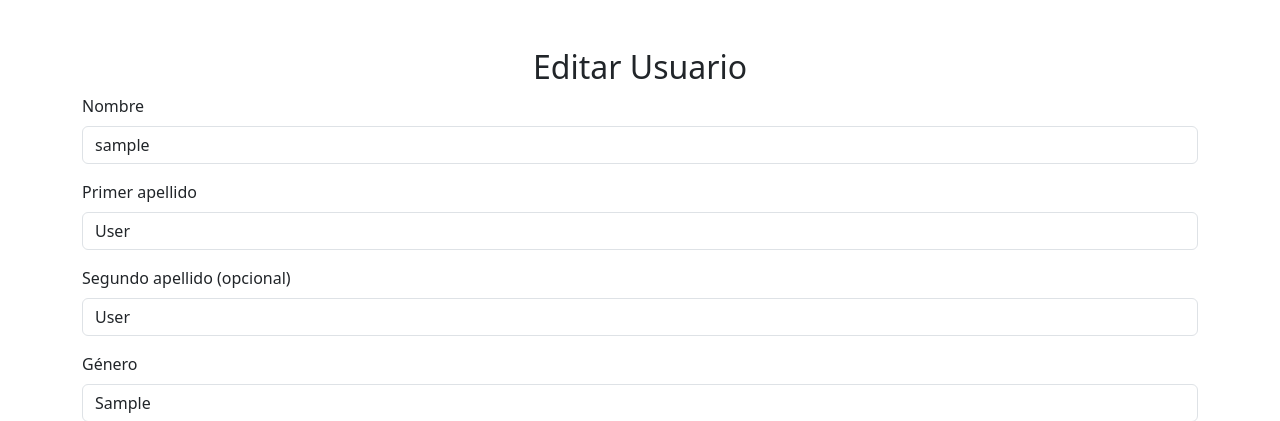
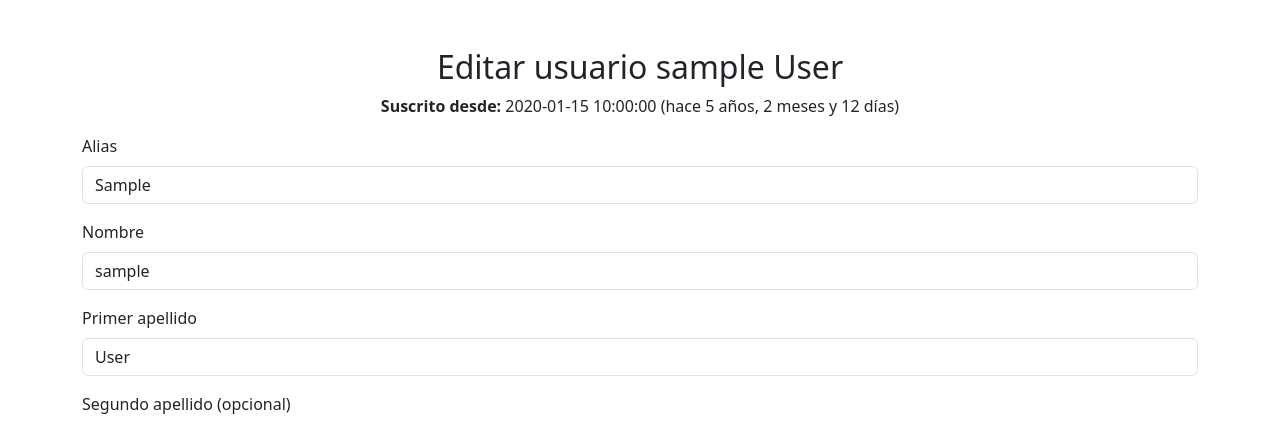
Before and after one commit to Alazib/proyectoDAW, a PHP site: page /admin_edit_user.php?id=1 in a window 1280 px wide. Shown: the top 421 px of the page. Run offline with PHP 8.4, Linux system fonts and the light colour scheme; tables that the repository leaves empty or names only in its code hold one stand-in row (values such as "Sample post").

Commit message:
feat: Add subscription info

```diff
--- a/admin_edit_user.php
+++ b/admin_edit_user.php
@@ -2,7 +2,6 @@
 session_start();
 require("database.php");
 $con = conectar();
-
 
 
 // Verificar si se recibió un ID por GET
@@ -11,12 +10,22 @@ if (!isset($_GET['id']) || empty($_GET['id'])) {
     die("ID de usuario no proporcionado.");
 }
 
+// Obtener id del usuario a través de la URL
 $id_user = $_GET['id'];
 $id_user = mysqli_real_escape_string($con, $id_user); // Seguridad contra SQL Injection
 
 
 // Obtener datos del usuario
 $user = getUser($con, $id_user);
+
+
+$subscription_date = $user['subscription_date'];
+
+$datetime1 = new DateTime($subscription_date);
+$datetime2 = new DateTime();
+$interval = $datetime1->diff($datetime2);
+
+$time_elapsed = $interval->y . " años, " . $interval->m . " meses y " . $interval->d . " días";
 
 // Verificar si el usuario existe
 if (!$user) {
@@ -66,22 +75,33 @@ if ($_SERVER["REQUEST_METHOD"] == "POST") {
 
 <!DOCTYPE html>
 <html lang="es">
+
 <head>
     <meta charset="UTF-8">
     <meta name="viewport" content="width=device-width, initial-scale=1.0">
     <title>Editar Usuario</title>
     <link href="https://cdn.jsdelivr.net/npm/bootstrap@5.3.0/dist/css/bootstrap.min.css" rel="stylesheet">
 </head>
+
 <body>
 
     <div class="container mt-5">
-    <h2 class="text-center">Editar Usuario</h2>
+        <h2 class="text-center">Editar usuario <?= htmlspecialchars($user['user_name']); ?> <?= htmlspecialchars($user['user_last_name_1']); ?></h2>
+
+        <div class="mb-3 text-center">
+            <p><strong>Suscrito desde:</strong> <?= $subscription_date ?> (hace <?= $time_elapsed ?>)</p>
+        </div>
 
         <form method="post">
 
+            <div class="mb-3" for="alias">
+                <label class="form-label">Alias</label>
+                <input type="text" name="alias" class="form-control" value="<?= htmlspecialchars($user['alias']); ?>" required>
+            </div>
+
             <div class="mb-3">
                 <label class="form-label" for='user_name'>Nombre</label>
-            <input type="text" name="user_name" class="form-control" value=<?= htmlspecialchars($user['user_name']);?> required>
+                <input type="text" name="user_name" class="form-control" value=<?= htmlspecialchars($user['user_name']); ?> required>
             </div>
 
             <div class="mb-3" for="user_last_name_1">
@@ -100,18 +120,16 @@ if ($_SERVER["REQUEST_METHOD"] == "POST") {
                     <?php
                     $genders = getAllGenders($con);
 
-                        if($user['id_gender']){
+                    if ($user['id_gender']) {
 
-                         $gender = getGender($con, $user['id_gender'] );
-                         echo '<option value="' . $user['id_gender'] . '">' . $gender['gender'] . '</option>';
-
-                        } else{
+                        $gender = getGender($con, $user['id_gender']);
+                    } else {
                         echo '<option>Seleccione un género </option>';
                     }
 
-                        while($row = mysqli_fetch_assoc($genders)){
+                    while ($row = mysqli_fetch_assoc($genders)) {
 
-                            if($user['id_gender'] != $row['id_gender'] ) {
+                        if ($user['id_gender'] != $row['id_gender']) {
 
                             echo '<option value="' . $row['id_gender'] . '">' . $row['gender'] . '</option>';
                         }
@@ -126,18 +144,17 @@ if ($_SERVER["REQUEST_METHOD"] == "POST") {
                     <?php
                     $countries = getAllCountries($con);
 
-                        if($user['id_country']){
+                    if ($user['id_country']) {
 
-                         $country = getCountry($con, $user['id_country'] );
+                        $country = getCountry($con, $user['id_country']);
                         echo '<option value="' . $user['id_country'] . '">' . $country['country'] . '</option>';
-
-                        } else{
+                    } else {
                         echo '<option>Seleccione un país </option>';
                     }
 
-                        while($row = mysqli_fetch_assoc($countries)){
+                    while ($row = mysqli_fetch_assoc($countries)) {
 
-                            if($user['id_country'] != $row['id_country'] ) {
+                        if ($user['id_country'] != $row['id_country']) {
 
                             echo '<option value="' . $row['id_country'] . '">' . $row['country'] . '</option>';
                         }
@@ -147,7 +164,7 @@ if ($_SERVER["REQUEST_METHOD"] == "POST") {
                 </select>
             </div>
             <div class="mb-3" for="user_birth_date">
-            <label class="form-label" >Fecha de nacimiento:</label>
+                <label class="form-label">Fecha de nacimiento:</label>
 
                 <?php
                 if ($user["user_birth_date"]) {
@@ -160,11 +177,6 @@ if ($_SERVER["REQUEST_METHOD"] == "POST") {
             </br>
             </br>
 
-        <div class="mb-3" for="alias">
-            <label class="form-label">Alias</label>
-            <input type="text" name="alias" class="form-control" value="<?= htmlspecialchars($user['alias']); ?>" required>
-        </div>
-
             <div class="mb-3">
                 <label class="form-label">Correo Electrónico</label>
                 <input type="email" name="email" class="form-control" value="<?= htmlspecialchars($user['email']); ?>" required>
@@ -176,7 +188,7 @@ if ($_SERVER["REQUEST_METHOD"] == "POST") {
                     <?php
                     $rols = getAllRols($con);
 
-                        while($row = mysqli_fetch_assoc($rols)){
+                    while ($row = mysqli_fetch_assoc($rols)) {
                         echo '<option value="' . $row['id_rol'] . '">' . $row['rol'] . '</option>';
                     };
                     ?>
@@ -196,4 +208,5 @@ if ($_SERVER["REQUEST_METHOD"] == "POST") {
 
     <script src="https://cdn.jsdelivr.net/npm/bootstrap@5.3.0/dist/js/bootstrap.bundle.min.js"></script>
 </body>
+
 </html>
```
Lines whose indentation alone changed are shown as unchanged.
